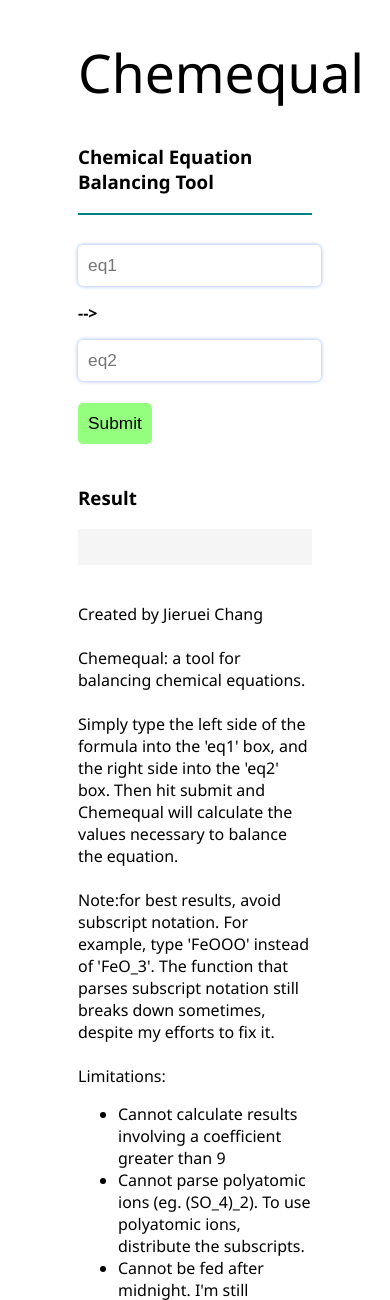
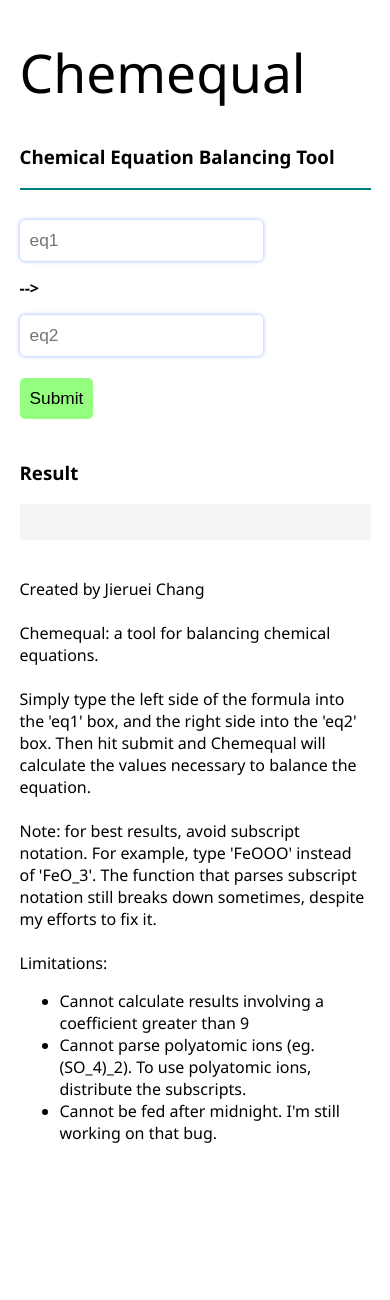
Before and after one commit to jierueichang/chemequal, a Flask app: page / in a window 390 px wide. Shown: the top 1300 px of the page. After the commit the page ends 1143 px from the top, so only its background shows below. Run offline with Flask 2, Linux system fonts and the light colour scheme.

Commit message:
Update index.html

```diff
--- a/templates/index.html
+++ b/templates/index.html
@@ -2,6 +2,7 @@
 <html>
     <head>
         <title>Chemequal</title>
+        <meta name="viewport" content="width=device-width, initial-scale=1.0">
     </head>
     <body>
         <style>
@@ -10,6 +11,12 @@
                 margin-left:20%;
                 margin-right:20%;
                 font-weight:lighter;
+            }
+            @media only screen and (max-width: 600px) {
+                body {
+                    margin-left:5%;
+                    margin-right:5%;
+                }
             }
             h1{
                 font-size:40pt;
@@ -50,6 +57,6 @@
         <h3>Result</h3>
         <div style='padding:5px;background-color:whitesmoke;font-family:monospace;font-size:20pt;'><p>{{ ans }}</p></div>
         <br>
-        <p>Created by Jieruei Chang<br><br>Chemequal: a tool for balancing chemical equations.<br><br>Simply type the left side of the formula into the 'eq1' box, and the right side into the 'eq2' box. Then hit submit and Chemequal will calculate the values necessary to balance the equation.<br><br>Note:for best results, avoid subscript notation. For example, type 'FeOOO' instead of 'FeO_3'. The function that parses subscript notation still breaks down sometimes, despite my efforts to fix it.<br><br>Limitations:<ul><li>Cannot calculate results involving a coefficient greater than 9</li><li>Cannot parse polyatomic ions (eg. (SO_4)_2). To use polyatomic ions, distribute the subscripts.</li><li>Cannot be fed after midnight. I'm still working on that bug.</li></ul></p><br><br>
+        <p>Created by Jieruei Chang<br><br>Chemequal: a tool for balancing chemical equations.<br><br>Simply type the left side of the formula into the 'eq1' box, and the right side into the 'eq2' box. Then hit submit and Chemequal will calculate the values necessary to balance the equation.<br><br>Note: for best results, avoid subscript notation. For example, type 'FeOOO' instead of 'FeO_3'. The function that parses subscript notation still breaks down sometimes, despite my efforts to fix it.<br><br>Limitations:<ul><li>Cannot calculate results involving a coefficient greater than 9</li><li>Cannot parse polyatomic ions (eg. (SO_4)_2). To use polyatomic ions, distribute the subscripts.</li><li>Cannot be fed after midnight. I'm still working on that bug.</li></ul></p><br><br>
     </body>
 </html>
```
